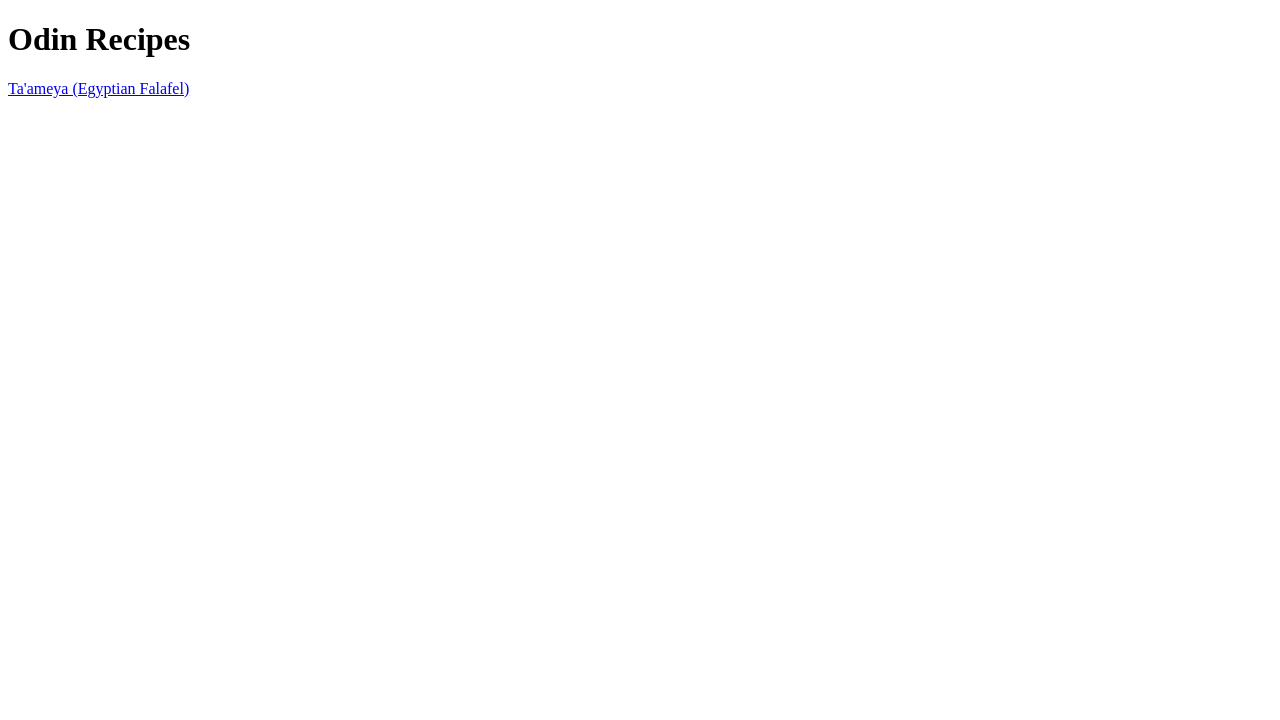
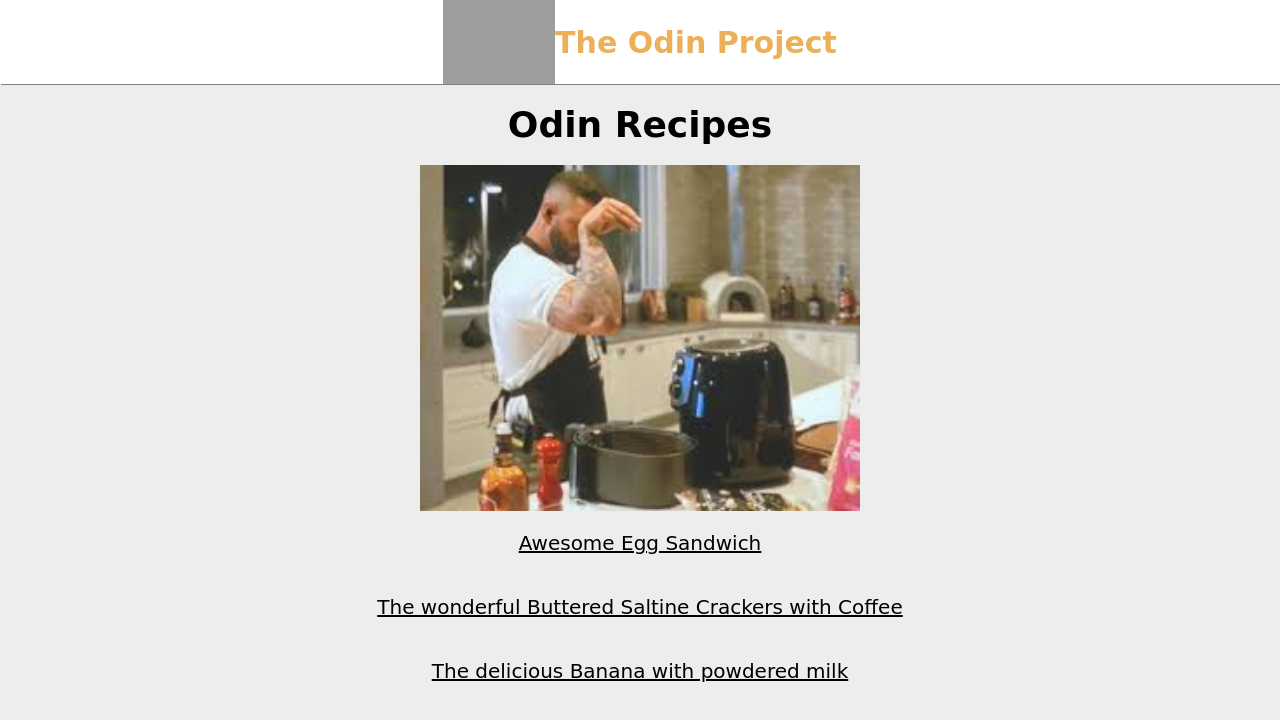
Before and after one commit to Washington-eng/Project-Odin-Studies, a plain HTML site: page index.html in a window 1280 px wide. Drawn offline with Linux system fonts and the light colour scheme; grey boxes are pictures that could not be loaded; a web font is replaced by a local one.

Commit message:
Fix index page

```diff
--- a/index.html
+++ b/index.html
@@ -2,16 +2,24 @@
 <html>
     <head>
         <meta charset="UTF-8">
-        <title>Project Odin - Recipes</title>
+        <title>Project Odin|Recipes</title>
+        <link rel="stylesheet" href="styles/styles.css">
     </head>
     <body>
         <header>
-
+            <nav>
+                <a class="flex-container" href="#">
+                    <img src="images/logo.png" alt="Project Odin logo" style="width: 112px">
+                    <h2 style="font-family: 'Caesar Dressing', cursive;">The Odin Project</h1>
+                </a>
+            </nav>
         </header>
-        <main>
+        <main class="main-container">
             <h1>Odin Recipes</h1>
-
-            <a href="recipes/Taameya.html">Ta'ameya (Egyptian Falafel)</a>
+            <img src="images/salt-play.jpg" alt="Unknown person throwing salt in the food" style="width: 440px">
+            <a href="#">Awesome Egg Sandwich</a>
+            <a href="#">The wonderful Buttered Saltine Crackers with Coffee</a>
+            <a href="#">The delicious Banana with powdered milk</a>
         </main>
         <footer>
 
--- /dev/null
+++ b/styles/styles.css
@@ -0,0 +1,66 @@
+@import url('https://fonts.googleapis.com/css2?family=Lacquer&family=Lato&family=Single+Day&display=swap');
+@import url('https://fonts.googleapis.com/css2?family=Caesar+Dressing&family=Lacquer&family=Lato&family=Single+Day&display=swap');
+
+* {
+    margin: 0px;
+    font-family: 'Single Day', cursive;
+}
+
+body {
+    background-color: rgb(238, 237, 237);
+    background-repeat: no-repeat;
+}
+
+.flex-container {
+    background-color: rgb(255, 255, 255);
+    display: flex;
+    justify-content: center;
+    align-items: center;
+    text-decoration: none;
+    box-shadow: 1px 1px gray;
+}
+
+a:link {
+    color: black
+}
+
+a:visited {
+    color: black;
+}
+
+a:hover {
+    color: rgb(235, 176, 88);
+}
+
+a:active {
+    color: black;
+}
+
+.main-container {
+    /* background-color: rgb(143, 141, 141); */
+    display: flex;
+    flex-direction: column;
+    align-items: center;
+    font-size: 20px;
+}
+
+.py-16 {
+    padding: 16px 0px;
+}
+
+h1 {
+    font-size: 36px;
+    margin: 20px 0px;;
+}
+
+h2 {
+    font-size: 30px;
+}
+
+main > a {
+    margin: 20px 0px;
+}
+
+main > a:hover {
+    color: rgba(24, 23, 23, 0.76);
+}
```
Also changed, not shown: recipes/Coxinhas.html (added, +2 -0 lines), images/Pao-com-Ovo.jpg (added), images/bolacha-com-manteiga-e-cafe.jpg (added), images/salt-play.jpg (added), images/taameya.jpg (deleted), recipes/Captura de tela 2023-05-13 092018.jpg (added), 1 other file.
